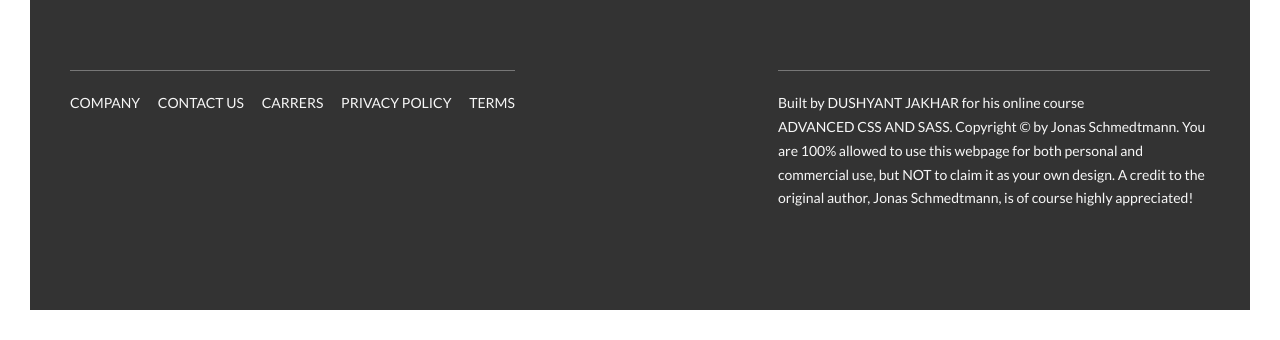
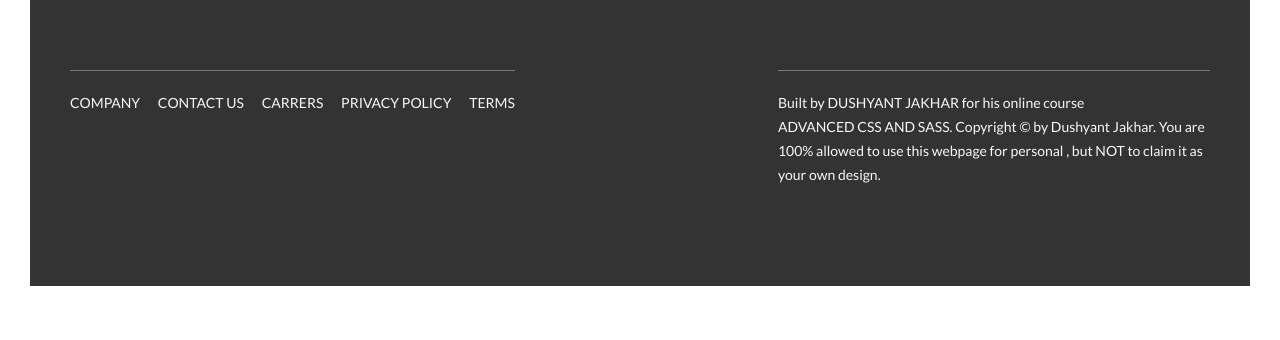
Before and after one commit to dushyant0007/Natours, a website: page index.html in a window 1280 px wide. Shown: the part 5815-6155 px from the top of the page. After the commit the page ends 6131 px from the top, so only its background shows below. Drawn offline with Linux system fonts and the light colour scheme.

Commit message:
Update index.html

```diff
--- a/index.html
+++ b/index.html
@@ -391,10 +391,8 @@
                 <div class="col-1-of-2">
                     <p class="footer__copyright">
                         Built by <a href="#" class="footer__link">Dushyant Jakhar</a> for his online course <a href="#" class="footer__link">Advanced CSS and Sass</a>.
-                        Copyright &copy; by Jonas Schmedtmann. You are 100% allowed to use this webpage for both personal
-                        and commercial use, but NOT to claim it as your own design. A credit to the original author, Jonas
-                        Schmedtmann, is of course highly appreciated!
-                    </p>
+                        Copyright &copy; by Dushyant Jakhar. You are 100% allowed to use this webpage for personal
+                          , but NOT to claim it as your own design.
                 </div>
             </div>
         </footer>
```
